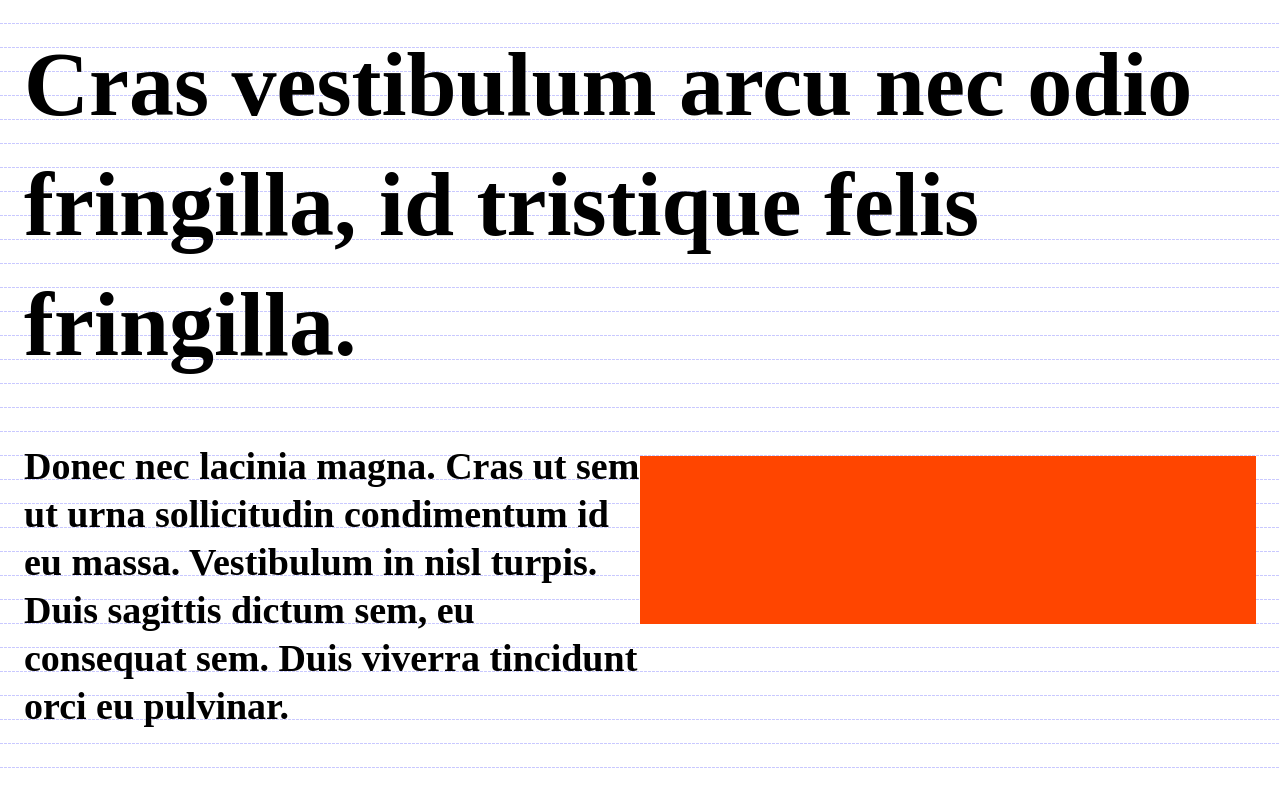
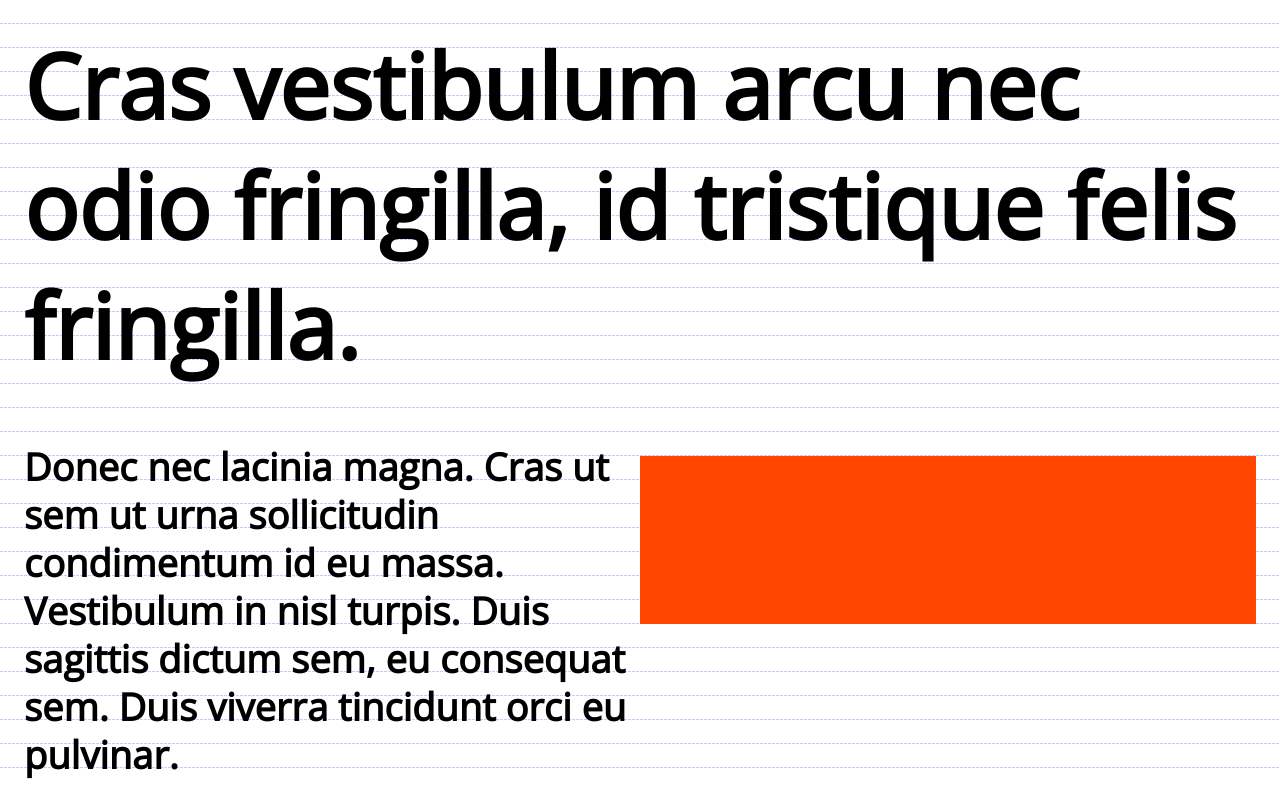
Before and after one commit to danielbeeke/rhythmmeister-old, a website: page app/index.html in a window 1280 px wide. Shown: the top 789 px of the page. Drawn offline with nearby package versions, Linux system fonts and the light colour scheme; files that its build step writes are made by us from their sources.

Commit message:
Switced back to Open sans

```diff
--- a/app/styles/base/_elements.scss
+++ b/app/styles/base/_elements.scss
@@ -1,5 +1,5 @@
 html {
-  font-family: Aleo;
+  font-family: 'Open sans';
   @include visualize-vertical-rhythm();
   padding: 0;
 }
--- a/app/styles/main.scss
+++ b/app/styles/main.scss
@@ -1,4 +1,4 @@
-//@import 'https://fonts.googleapis.com/css?family=Open+Sans';
+@import 'https://fonts.googleapis.com/css?family=Open+Sans';
 @import 'variables/**/*';
 @import 'mixins/**/*';
 @import 'base/**/*';
```
